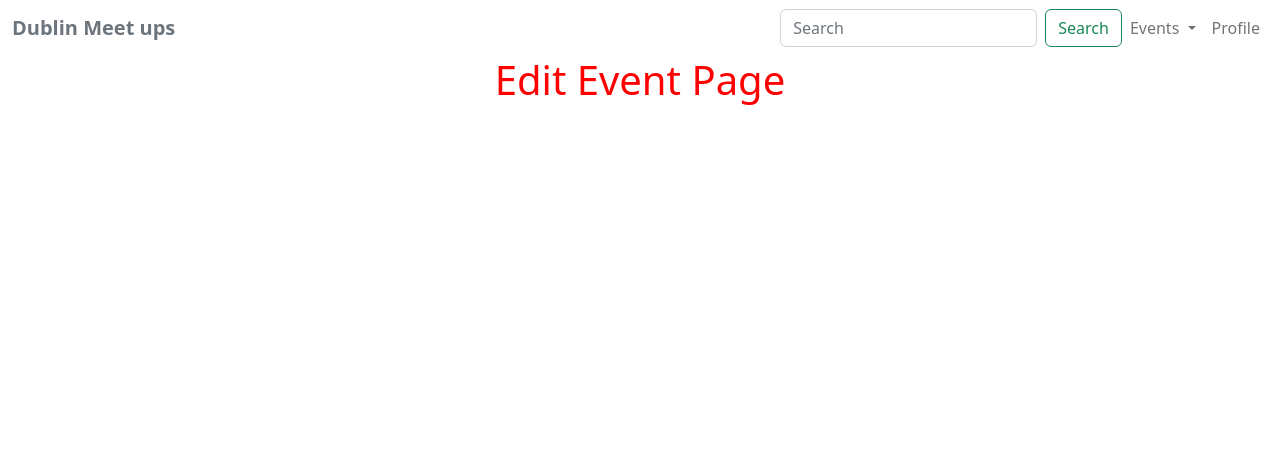
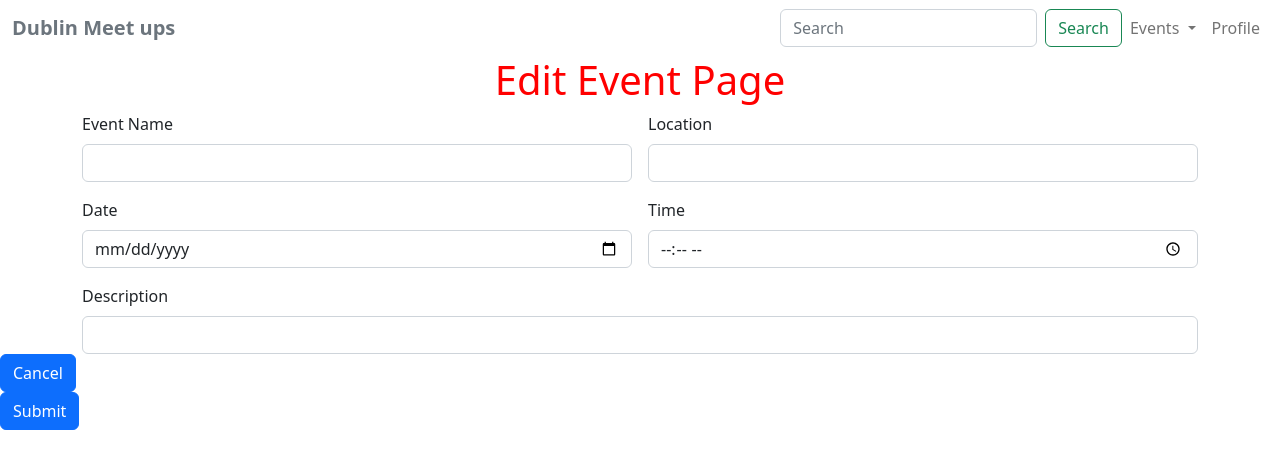
Before and after one commit to andresfgc/hack_dec, a Django app: page /events/edit_event/ in a window 1280 px wide. Shown: the top 469 px of the page. Run offline with Django 4.2, Linux system fonts and the light colour scheme.

Commit message:
Add the basic structure to the edit event page

```diff
--- a/dublin_meet_ups/events/templates/events/edit-event.html
+++ b/dublin_meet_ups/events/templates/events/edit-event.html
@@ -2,5 +2,39 @@
 {% load static %}
 
 {% block content %}
-    <h1>Edit Event Page</h1>
+    <body>
+        <h1>Edit Event Page</h1>
+        <div class="container">
+            <form class="row g-3">
+                <div class="col-md-6">
+                  <label for="editInputEventName" class="form-label">Event Name</label>
+                  <input type="text" class="form-control" id="editInputEventName" value="">
+                </div>
+                <div class="col-md-6">
+                  <label for="editInputLocation" class="form-label">Location</label>
+                  <input type="text" class="form-control" id="editInputLocation" value="">
+                </div>
+                <div class="col-md-6">
+                  <label for="editInputDate" class="form-label">Date</label>
+                  <input type="date" class="form-control" id="editInputDate" value="">
+                </div>
+                <div class="col-md-6">
+                  <label for="editInputTime" class="form-label">Time</label>
+                  <input type="time" class="form-control" id="editInputTime" value="">
+                </div>
+                <div class="col-12">
+                  <label for="editInputDescription" class="form-label">Description</label>
+                  <input type="text" class="form-control" id="editInputDescription" value="">
+                </div>
+                </div>
+                <div class="col-md-6">
+                  <button type="submit" class="btn btn-primary" id="editCancelBtn">Cancel</button>
+                </div>
+                <div class="col-md-6">
+                    <button type="submit" class="btn btn-primary" id="editSubmitBtn">Submit</button>
+                  </div>
+              </form>
+
+        </div>
+    </body>
 {% endblock %}
```
